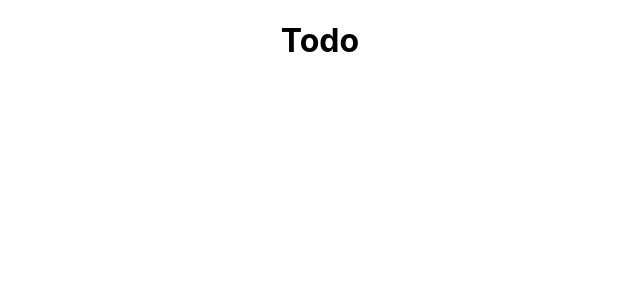
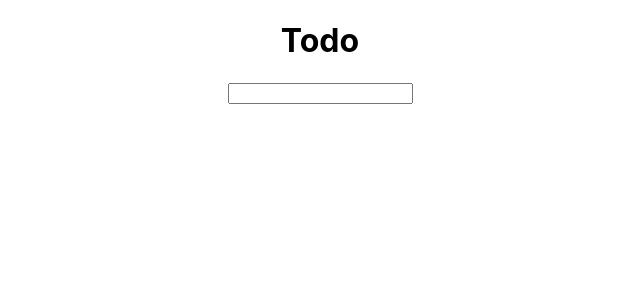
Before and after one commit to YooHyeok/onebite-typescript, a React (Create React App) app in the folder section12/: page / in a window 1280 px wide. Shown: the top 300 px of the page, without its empty margins (320-960 px from the left). Built offline with nearby package versions, Linux system fonts and the light colour scheme.

Commit message:
feat: `Section12` - App.tsx React Input 태그 ChangeEvent 타입스크립트 Reac표준 타입 적용

```diff
--- a/section12/src/App.tsx
+++ b/section12/src/App.tsx
@@ -3,9 +3,17 @@ import './App.css';
 
 function App() {
   const [text, setText] = useState<string>("");
+  const onChangeInput = (e: React.ChangeEvent<HTMLInputElement>) => {
+    setText(e.target.value)
+  }
   return (
     <div className="App">
       <h1>Todo</h1>
+      <input
+        type="text"
+        value={text}
+        onChange={onChangeInput}
+      />
     </div>
   );
 }
```
